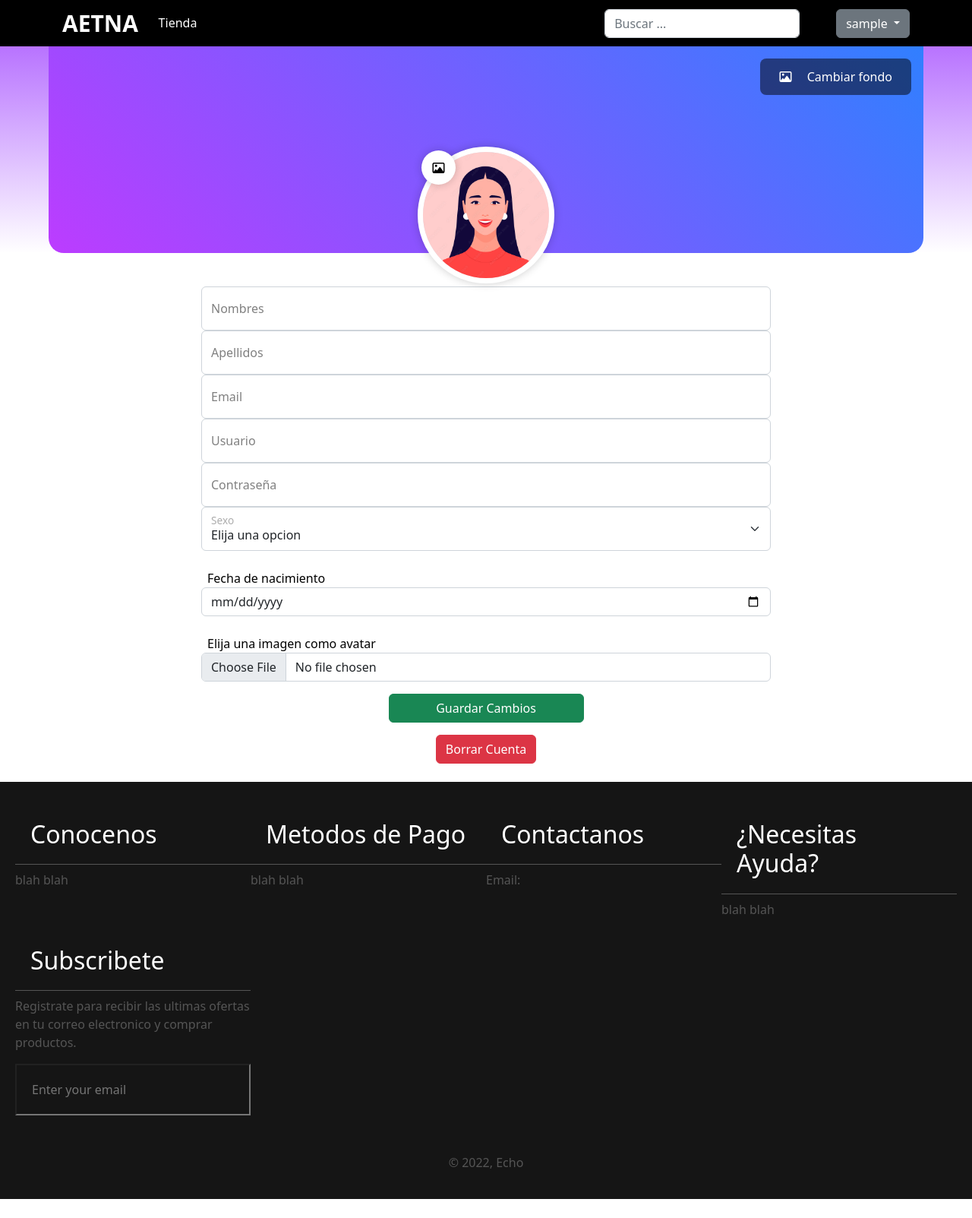
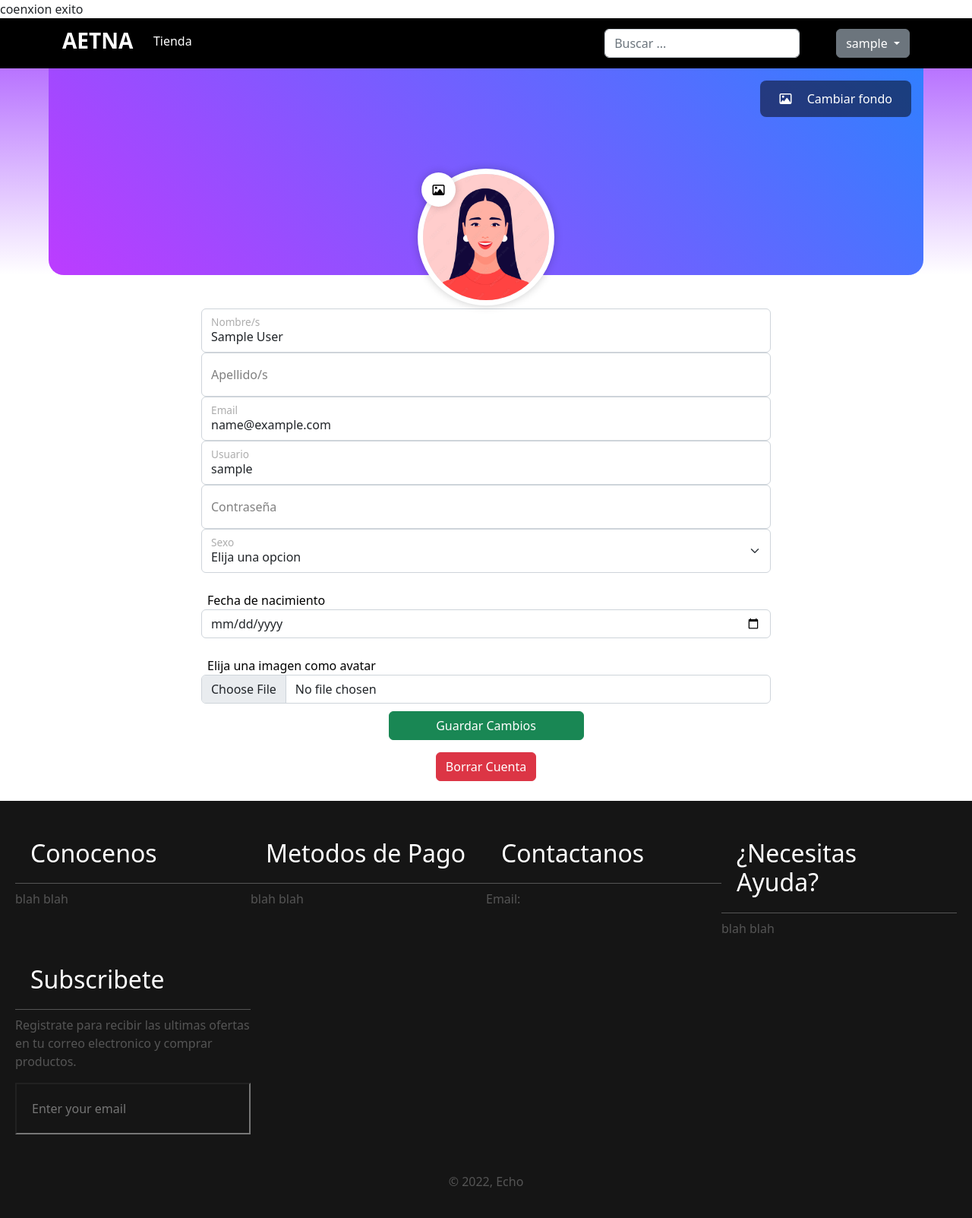
Before and after one commit to AidaCipriano/BDM_Project, a PHP site: page /Sesioniniciada/Vendedor/EditarPerfil.php in a window 1280 px wide. Shown: the whole page at 76% size. Before the commit the page ends 1578 px from the top, so only its background shows below. Run offline with PHP 8.4, Linux system fonts and the light colour scheme; the visitor is signed in with stand-in values (Sample User, id 1).

Commit message:
avance2_Perfiles_2

```diff
--- a/Sesioniniciada/Vendedor/EditarPerfil.php
+++ b/Sesioniniciada/Vendedor/EditarPerfil.php
@@ -3,51 +3,23 @@
   include '../controladores/conexion.php';
   $user = $_SESSION['usuario'];
 
-  $consulta = "CALL sp_Usuarios('ID', 'null', 'null', 'null', 'null', 'null', 'null', '$user', 'null', 'null', 'null', 'null');";
+  $consulta = "SELECT * FROM usuario where nombreusuario = '$user'";
   $resultado = mysqli_query($conexion, $consulta);
 
   while($filas = mysqli_fetch_array($resultado)){
-    $idsuario= $filas['id_usuario'];
+    $nombre= $filas['nombres'];
+    $apellido= $filas['apellidos'];
+    $email= $filas['email'];
+    $_usuario= $filas['nombreusuario'];
+    $password= $filas['contrasena'];
+    $sexo= $filas['genero'];
+    $nacimiento= $filas['nacimiento'];
+    $imagen= $filas['imagen'];
+    $idusuario = $filas['id_usuario'];
+
 
   }
-
-  if(isset($_POST['update'])){
-    if(
-        strlen($_POST['name'])     >= 1 &&
-        strlen($_POST['apellido'])  >= 1 &&
-        strlen($_POST['sexo'])     >= 1 &&
-        strlen($_POST['nacimiento'])  >= 1 &&
-        strlen($_POST['email'])     >= 1 &&
-        strlen($_POST['username'])  >= 1 &&
-        strlen($_POST['password'])     >= 1 &&
-        strlen($_POST['avatar'])  >= 1
-    ){
-        $id = $idsuario;
-        $name = trim($_POST['name']);
-        $apellido = trim($_POST['apellido']);
-        $sexo = trim($_POST['sexo']);
-        $nacimiento = date("d/m/y");
-        $email = trim($_POST['email']);
-        $username = trim($_POST['username']);
-        $password = trim($_POST['password']);
-        $tipo_usuario = null;
-        $rol = null;
-        $avatar = trim($_POST['avatar']);
-
-        $consulta = "CALL sp_Usuarios('Registro', '$idsuario', '$name', '$apellido', '$sexo', '$nacimiento', '$email', '$username', '$password', '$tipo_usuario', '$rol', '$avatar');";
-       // $consulta = "INSERT INTO usuario(id_usuario, email, nombreusuario, contrasena)
-       //                 VALUES('$idsuario', '$email', '$username', '$password')";
-        $resultado = mysqli_query($conexion, $consulta);
-        if($resultado){
-          header("location:iniciosesion.php");
-        }
-        else{
-            echo('Error');
-        }
-
-    }
-}
-
+  include("../controladores/UpdatePerfil.php");
 ?>
 
 
@@ -121,36 +93,34 @@
       </div>
       <div class="perfil-usuario-body">
         <br>
-        <form action="" method="post" id="form" class="form-editarperfil" >
-          <div class="formulario">
+        <form action="" method="POST" id="form" class="form-register" >
+
+
+          <div class="formulario" id="form">
             <div class="form-floating">
-              <input type="name" class="form-control"  placeholder="Ingrese su nombre" placeholder="Ingrese sus nombres" name="name"
+              <input type="name" class="form-control"  placeholder="Ingrese su nombre" placeholder="Ingrese su nombre" id="name" name="name"  value="<?= $nombre?>"
               >
-              <label for="floatingInput">Nombres</label>
+              <label for="floatingInput">Nombre/s</label>
             </div>
             <div class="form-floating">
-              <input type="name" class="form-control"  placeholder="Ingrese su nombre" placeholder="Ingrese su nombre completo" name="apellido"
-               >
-              <label for="floatingInput">Apellidos</label>
+              <input type="apellido" class="form-control"  placeholder="Ingrese su apellido" placeholder="Ingrese su apellido" id="apellido" name="apellido"  value="<?= $apellido?>" >
+              <label for="floatingInput">Apellido/s</label>
             </div>
             <div class="form-floating">
-              <input type="input-email" class="form-control"  placeholder="Ingrese su email" name="email"
-              >
+              <input type="input-email" class="form-control"  placeholder="Ingrese su email" id="email" name="email" value="<?= $email?>" >
               <label for="floatingInput">Email</label>
             </div>
             <div class="form-floating">
-              <input type="input-user" class="form-control"  placeholder="Ingrese su nombre de usuario" name="username" required>
+            <input type="input-user" class="form-control"  placeholder="Ingrese su nombre de usuario" id="username" name="username" value="<?= $_usuario?>" >
             <label for="floatingInput">Usuario</label>
           </div>
           <div class="form-floating">
-              <input type="password" class="form-control"  placeholder="Ingrese su contaseña" name="password"
-              pattern="^(?=(?:.*[A-Z]){1})(?=(?:.*[a-z]){1})(?=(?:.*[0-9]){1})(?=(?:.*[?¿.#%=*,:;}{"'-]){1})\S{8,}"
-              minlength="8" required>
+            <input type="password" class="form-control"  placeholder="Ingrese su contaseña" id="password" name="password"  value="<?= $password?>" >
             <label for="floatingInput">Contraseña</label>
           </div>
           <div class="form-floating">
-              <select class="form-select" id="floatingSelect" aria-label="Floating label select example"  type="sexo" name="sexo" id="sexo" >
-                <option selected>Elija una opcion</option>
+            <select class="form-select" aria-label="Floating label select example"  id="sexo" name="sexo"  value="<?= $sexo?>" >
+              <option selected value="0">Elija una opcion</option>
               <option value="1">Femenino</option>
               <option value="2">Masculino</option>
               <option value="3">No especificar</option>
@@ -160,14 +130,16 @@
           <br>
           <div class="item">
             <label class="nav-link px-2 text-black text" >Fecha de nacimiento</label>
-              <input type="date" class="form-control" name="nacimiento" >
+            <input type="date" class="form-control" id="nacimiento" name="nacimiento"value="<?= $nacimiento?>" >
           </div>
           <br>
           <div class="item">
-              <label class="nav-link px-2 text-black">Elija una imagen como avatar </label>
-              <input type="file" class="form-control" id="customFile" name="avatar" >
+            <label class="nav-link px-2 text-black text" >Elija una imagen como avatar </label>
+            <input type="file" class="form-control" id="customFile" id="avatar" name="avatar" value="<?= $imagen?>" >
             </div>
-            <p></p>
+
+            <input type="input-email" class="form-control"  id="btn_id" name="usuario_id" value="<?= $idusuario?>" >
+            <div class="espacio_Boton">
               <label class="nav-link px-2 text-black text-center">
                 <input class="btn btn-success" onclick="btn_updatePerfil();" value="Guardar Cambios">
                 <p class="warnings" id="warnings"></p>
@@ -175,13 +147,13 @@
               </label>
               <p></p>
               <label class="nav-link px-2 text-black text-center"> <button type="submit" value="Enviar" class="btn btn-danger ">Borrar Cuenta</button></label>
-            <br>
+            </div>
           </div>
         </form>
       </div>
     </section>
 
-    <script src="js/perfilupdate.js"></script>
+    <script src="../../js/perfilupdate.js"></script>
 
     <footer class="main-footer">
           <div class="footer__section">
--- /dev/null
+++ b/Sesioniniciada/controladores/UpdatePerfil.php
@@ -0,0 +1,53 @@
+<?php
+
+	//session_start();
+	//error_reporting(0);
+
+	/*if (isset($_SESSION['user_id'])) {
+	header('location:../pantalladeljuego.php');
+	}*/
+
+	require 'conexion.php';
+	echo('coenxion exito');
+
+
+	$user = $_SESSION['usuario'];
+
+
+  if(isset($_POST['update'])){
+    if(
+        strlen($_POST['usuario_id'])     >= 1 &&
+		strlen($_POST['name'])     >= 1 &&
+        strlen($_POST['apellido'])  >= 1 &&
+        strlen($_POST['sexo'])     >= 1 &&
+        strlen($_POST['nacimiento'])  >= 1 &&
+        strlen($_POST['email'])     >= 1 &&
+        strlen($_POST['username'])  >= 1 &&
+        strlen($_POST['password'])     >= 1 &&
+        strlen($_POST['avatar'])  >= 1
+    ){
+        $id = trim($_POST['usuario_id']);
+        $name = trim($_POST['name']);
+        $apellido = trim($_POST['apellido']);
+        $sexo = trim($_POST['sexo']);
+        $nacimiento = date("d/m/y");
+        $email = trim($_POST['email']);
+        $username = trim($_POST['username']);
+        $password = trim($_POST['password']);
+        $tipo_usuario = null;
+        $rol = null;
+        $avatar = trim($_POST['avatar']);
+
+        $consulta = "CALL sp_Usuarios('Actualizar', '$id', '$name', '$apellido', '$sexo', '$nacimiento', '$email', '$username', '$password', '$tipo_usuario', '$rol', '$avatar');";
+       // $consulta = "INSERT INTO usuario(id_usuario, email, nombreusuario, contrasena)
+       //                 VALUES('$idsuario', '$email', '$username', '$password')";
+        $resultado = mysqli_query($conexion, $consulta);
+        if($resultado){
+          header("location:EditarPerfil.php");
+        }
+        else{
+            echo('Error');
+        }
+
+    }
+}
--- a/css/estilos.css
+++ b/css/estilos.css
@@ -388,6 +388,10 @@
     }
 
     #btn_update_Perfil {
+        display: none;
+    }
+
+    #btn_id {
         display: none;
     }
 
--- a/js/perfilupdate.js
+++ b/js/perfilupdate.js
@@ -1,5 +1,5 @@
 
-const nombre = document.getElementById("name");
+const nombre1 = document.getElementById("name");
 const apellido = document.getElementById("apellido");
 const email = document.getElementById("email");
 const user = document.getElementById("username");
@@ -24,7 +24,7 @@ function btn_updatePerfil()
     let warnings = ""
     parrafo.innerHTML = ""
 
-    if(!regexName.test(nombre.value)){
+    if(!regexName.test(nombre1.value)){
         //alert("La contraseña deeb tener 1 mayuscula, una miniscula, un numero y un caracter especial");
         warnings += "Solo se permiten letras <br>"
         entrar = true
@@ -35,7 +35,7 @@ function btn_updatePerfil()
         warnings += "Solo se permiten letras <br>"
         entrar = true
     }
-
+/*
     if(!regexEmail.test(email.value)){
         //alert("La contraseña deeb tener 1 mayuscula, una miniscula, un numero y un caracter especial");
         warnings += "Formato Email incorrecto <br>"
@@ -59,7 +59,7 @@ function btn_updatePerfil()
         entrar = true
     }
 
-
+*/
     if(entrar){
         parrafo.innerHTML = warnings
     }
```
Lines whose indentation alone changed are shown as unchanged.
